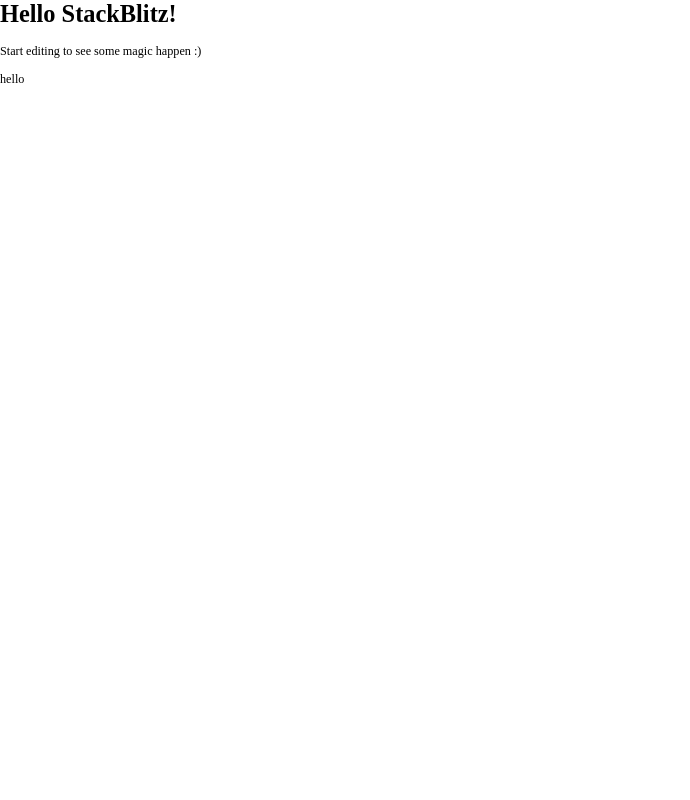
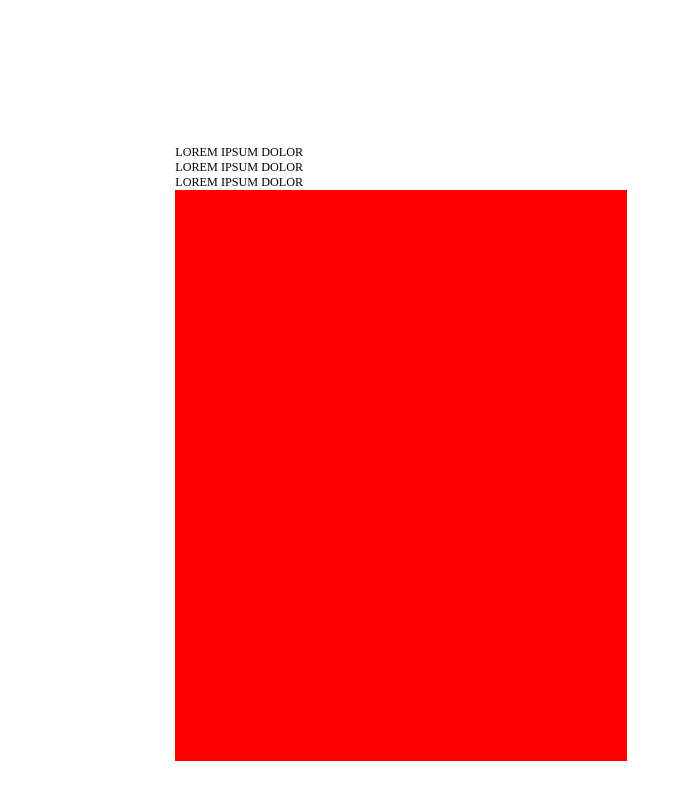
Before and after one commit to awesomechoi11/weiss-demo, a React (Create React App) app: page / in a window 1280 px wide. Shown: the top 800 px of the page, without its empty margins (0-690 px from the left). Built offline with nearby package versions, Linux system fonts and the light colour scheme.

Commit message:
3 files modified, 4 added

```diff
--- a/src/App.js
+++ b/src/App.js
@@ -4,6 +4,7 @@
 import { useSetScroll } from './components/Scroll';
 import { RecoilRoot } from 'recoil';
 import RevealOnScroll from './components/Reveal';
+import Hero from './components/Hero';
 
 export default function App() {
   return (
@@ -18,8 +19,6 @@
 
   return (
     <div>
-      <h1>Hello StackBlitz!</h1>
-      <p>Start editing to see some magic happen :)</p>
       {/* <FancyImage
         revealOnScroll={true}
         src={
@@ -29,7 +28,7 @@
         className="owo"
       /> */}
 
-      <RevealOnScroll>hello</RevealOnScroll>
+      <Hero />
     </div>
   );
 }
--- a/src/components/Hero.js
+++ b/src/components/Hero.js
@@ -1,36 +1,148 @@
 import RevealOnScroll from './Reveal';
-
+// import img1 from '../assets/0.jpg';
+import React, { useState, useEffect } from 'react';
+import playIcon from '../assets/playicon.svg';
+import { motion, AnimatePresence } from 'framer-motion';
+import clsx from 'clsx';
 export default function Hero() {
-  return <div className='hero'>
-    <RevealOnScroll>
-      <div>
-        LOREM IPSUM DOLOR
-      </div>
-      <div>
-        LOREM IPSUM DOLOR
-      </div>
-      <div>
-        LOREM IPSUM DOLOR
-      </div>
-
-  </RevealOnScroll>
-
-  </div>;
+  return (
+    <div className="hero">
+      <RevealOnScroll>
+        <div>LOREM IPSUM DOLOR</div>
+        <div>LOREM IPSUM DOLOR</div>
+        <div>LOREM IPSUM DOLOR</div>
+      </RevealOnScroll>
+      <Slider slides={sliderData} />
+    </div>
+  );
 }
 
-function Slider(){
+const sliderData = [
+  {
+    img: 'https://stackblitz.com/files/react-v6g1bq/github/awesomechoi11/weiss-demo/master/src/assets/0.jpg',
+    alt: 'slide 1',
+    isVideo: true,
+    video: 'vid link here',
+  },
+  {
+    img: 'https://stackblitz.com/files/react-v6g1bq/github/awesomechoi11/weiss-demo/master/src/assets/1.jpg',
+    alt: 'slide 2',
+    isVideo: false,
+  },
+  {
+    img: 'https://stackblitz.com/files/react-v6g1bq/github/awesomechoi11/weiss-demo/master/src/assets/2.jpg',
+    alt: 'slide 3',
+    isVideo: true,
+    video: 'vid link here',
+  },
+];
 
-  const slides = [
-    {
-      img:  ''
+const coverVariants = {
+  left: {
+    x: '-100%',
+  },
+  middle: {
+    x: '0%',
+  },
+  right: {
+    x: '100%',
+  },
+};
+
+const slideVariants = {
+  left: {
+    x: '-100%',
+  },
+  middle: {
+    x: '0%',
+  },
+  right: {
+    x: '100%',
+  },
+};
+
+function Slider({ slides, className }) {
+  const [currentIndex, setIndex] = useState(null);
+  const [cover, setCover] = useState('middle');
+  const [loaded, setLoaded] = useState(false);
+
+  function goto(index = 0) {
+    if (currentIndex === index) return;
+
+    //edge case / first load / no current index
+    if (currentIndex === null) {
+      return;
     }
-  ]
 
-  return <>
-    {/* images */}
-    <div className='frame'>
+    // slide change flow
+    // exit
+    setCover(middle);
+    setLoaded(false);
+    // load
 
+    //reveal
+  }
+
+  function next() {
+    let nextIndex = (currentIndex + 1) % slides.length;
+    goto(nextIndex);
+  }
+
+  //first load
+  // useEffect(() => {
+  //   goto(0);
+  // }, []);
+
+  console.log(playIcon, slides);
+  return (
+    <div className={clsx('slider', className)}>
+      {/* images */}
+      <div className="frame">
+        <motion.div
+          className="cover"
+          initial="middle"
+          animate={cover}
+          variants={coverVariants}
+        />
+        <AnimatePresence>
+          {currentIndex !== null && (
+            <Slide
+              key={currentIndex}
+              setLoaded={setLoaded}
+              {...slides[currentIndex]}
+            />
+          )}
+        </AnimatePresence>
+      </div>
+      {/* controls */}
     </div>
-    {/* controls */}
-  </>
+  );
 }
+function Slide({ img, alt, isVideo, video, setLoaded, ...props }) {
+  // know when image loads
+  const imgRef = useRef();
+  useEffect(() => {
+    if (!imgRef.current) return;
+    imgRef.current.onload = () => {
+      setLoaded(true);
+    };
+  }, [src]);
+
+  return (
+    <motion.div className="slide" {...props} variants={slideVariants}>
+      {isVideo && (
+        <div className="overlay">
+          <motion.div
+            whileHover={{
+              scale: 1.1,
+            }}
+            className="play-button"
+          >
+            <img alt="play" src={playIcon} />
+          </motion.div>
+        </div>
+      )}
+      <img ref={imgRef} src={img} alt={alt} />
+    </motion.div>
+  );
+}
--- /dev/null
+++ b/src/styles/Hero.scss
@@ -0,0 +1,10 @@
+@use 'vars.scss';
+
+.hero {
+  padding: 190rem 230rem;
+  > .slider {
+    width: 593rem;
+    height: 750rem;
+    background-color: red;
+  }
+}
--- /dev/null
+++ b/src/styles/Slider.scss
@@ -0,0 +1,38 @@
+@use 'vars.scss';
+
+> .slider {
+  // width and height need to be set
+  width: 593rem;
+  height: 750rem;
+  position: relative;
+  > .frame {
+    width: 100%;
+    height: 100%;
+    > .cover {
+      position: absolute;
+      width: 100%;
+      height: 100%;
+      background-color: vars.$color-grey;
+    }
+    > .slide {
+      position: absolute;
+      width: 100%;
+      height: 100%;
+      > .overlay {
+        position: absolute;
+        width: 100%;
+        height: 100%;
+      }
+    }
+  }
+  .play-button {
+    display: flex;
+    justify-content: center;
+    align-items: center;
+    width: 80rem;
+    height: 80rem;
+    border-radius: 100%;
+    background-color: rgba(255, 255, 255, 0.7);
+    cursor: pointer;
+  }
+}
--- a/src/styles/_index.scss
+++ b/src/styles/_index.scss
@@ -1,6 +1,8 @@
 // sass imports here so I dont have to clutter app.js
-
+@use 'vars.scss';
 @import './FancyImage.scss';
+@import './Hero.scss';
+@import './Slider.scss';
 
 html {
   font-size: 0.0595238095238vw;
@@ -17,9 +19,6 @@
   min-height: 100%;
 }
 
-// $color-dark: ;
-// $color-inactive: #C4C4C4;
-
 .fc-dark {
   color: #263640;
 }
--- /dev/null
+++ b/src/styles/_vars.scss
@@ -0,0 +1,5 @@
+// Dunkel Blau
+$color-dark: #263640;
+$color-grey: #5b7382;
+$color-white: #ffffff;
+$color-inactive: #c4c4c4;
```
Also changed, not shown: src/assets/playicon.svg (added).
